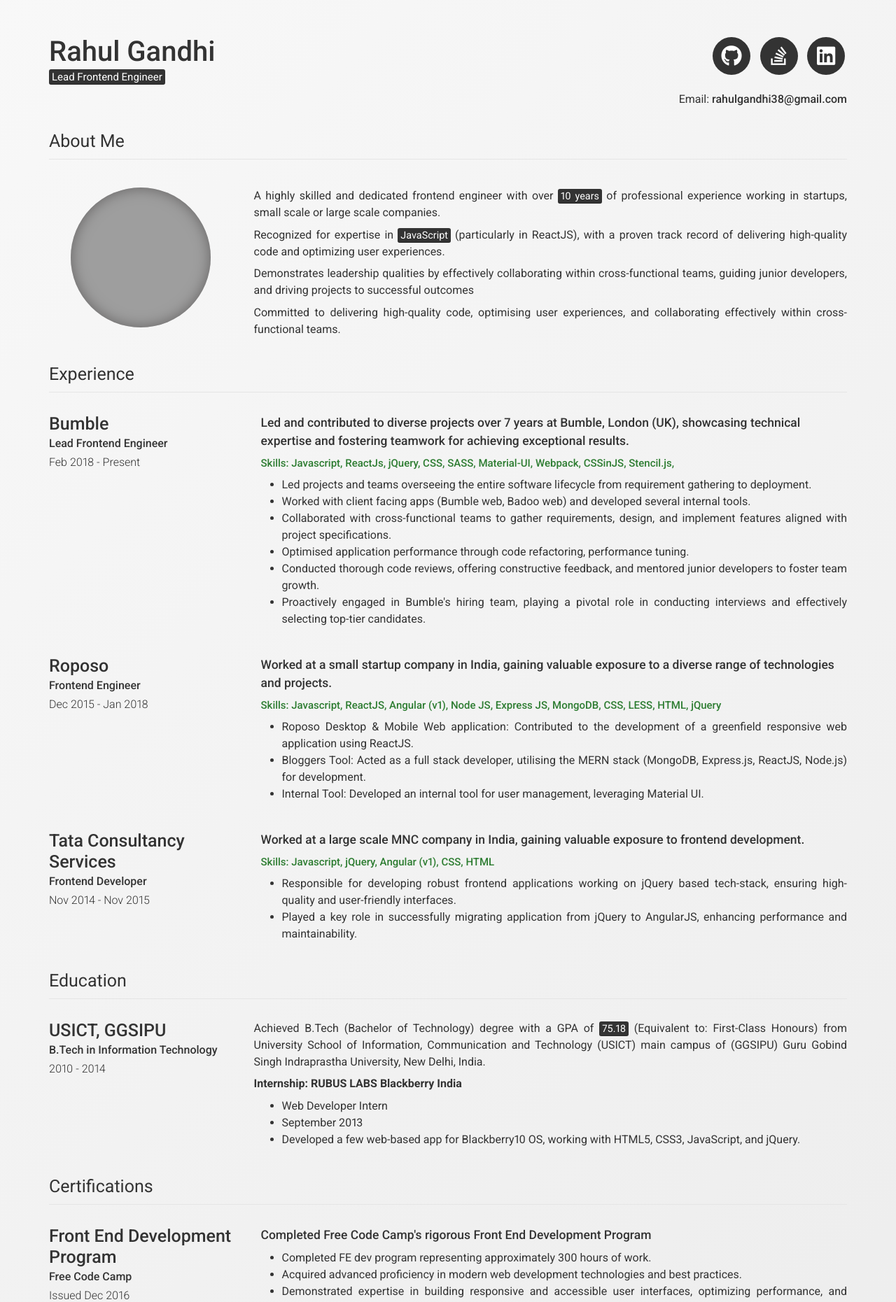
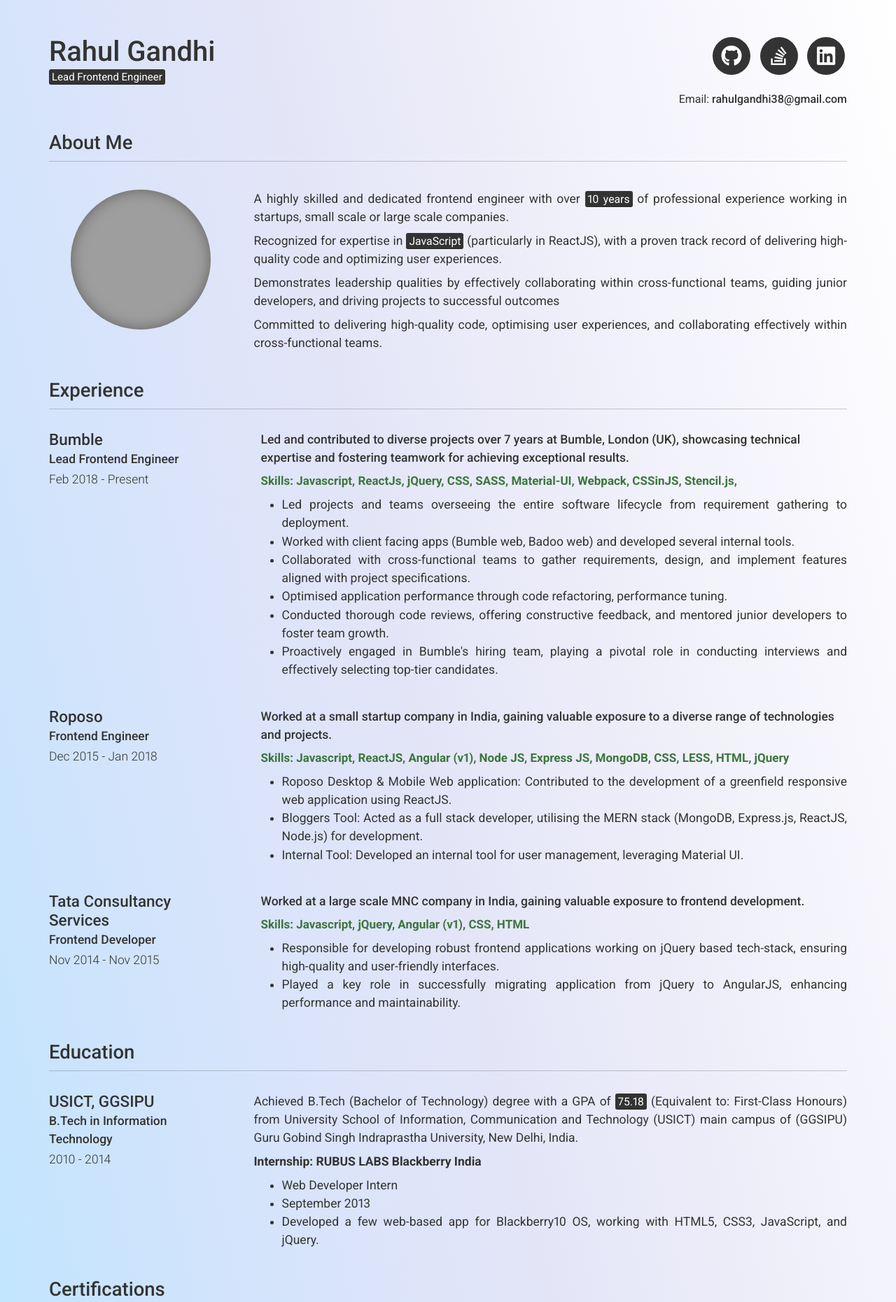
Before and after one commit to gandhirahul/gandhirahul.github.io, a Jekyll site: the page built from index.md, in a window 1280 px wide. Shown: the top 1861 px of the page at 70% size. Built offline with Jekyll 4.4.1, drawn with Linux system fonts in a browser that asks for light colours; nearby versions of some CDN libraries; grey boxes are pictures that could not be loaded.

Commit message:
gradient change

```diff
--- a/_sass/base.scss
+++ b/_sass/base.scss
@@ -83,8 +83,9 @@ th {
   text-align: left; }
 
 td {
-  border-bottom: 1px solid #ddd;
-  padding: 0.75rem 0; }
+  border-bottom: 1px solid rgba(0, 0, 0, 0.05);
+  padding: 0.75rem 0;
+}
 
 tr,
 td,
--- a/_sass/modern-resume-theme.scss
+++ b/_sass/modern-resume-theme.scss
@@ -74,7 +74,7 @@
 
     p {
       margin-bottom: 3px;
-      font-size: 1.6rem;
+      font-size: 1.75rem;
       text-align: inherit;
       font-weight: 300;
 
@@ -196,16 +196,16 @@ p.quote {
 }
 
 p.skills {
-  font-size: 1.5rem;
+  font-size: 1.70rem;
   font-style: unset;
   padding: 0rem 1rem;
   text-align: left;
-  color: #2e7d32;
-  font-weight: 500;
+  color: #3c763d;
+  font-weight: 600;
 }
 
 table {
-  font-size: 1.6rem;
+  font-size: 1.75rem;
   tr {
     td:first-child {
       width: 15%;
@@ -214,9 +214,8 @@ table {
 }
 
 body {
-	background: linear-gradient(-45deg,  #f2f2f2, #eeeeee, #fff, #fafafa);
-	background-size: 400% 400%;
-	animation: gradient 15s ease infinite;
+  background-image: linear-gradient(to left bottom, #ffffff, #f9f8fd, #f2f2fb, #ebebf9, #e3e5f7, #dbe4fa, #d1e4fc, #c6e4fd, #b6eafe, #abf0f7, #a9f4e9, #b4f6d6);
+	background-size: 100% 200%;
 	height: 100%;
 }
 
--- a/_sass/type.scss
+++ b/_sass/type.scss
@@ -47,10 +47,10 @@ h2 {
 }
 
 h3 {
-  font-weight: 400;
-  font-size: 2.5rem;
+  font-weight: 500;
+  font-size: 2.75rem;
   text-align: center;
-  border-bottom: 1px solid #e5e5e5;
+  border-bottom: 1px solid rgba(10, 10, 10, 0.20);
   padding-bottom: 10px;
   margin-bottom:40px;
 
@@ -61,12 +61,12 @@ h3 {
 
 h4 {
   font-weight: 300;
-  font-size:2.5rem;
+  font-size:2.25rem;
   margin-bottom:3px;
 }
 
 p, ul {
-  font-size: 1.6rem;
+  font-size: 1.75rem;
   text-align: justify;
 }
 
```
Also changed, not shown: 1 other file.
